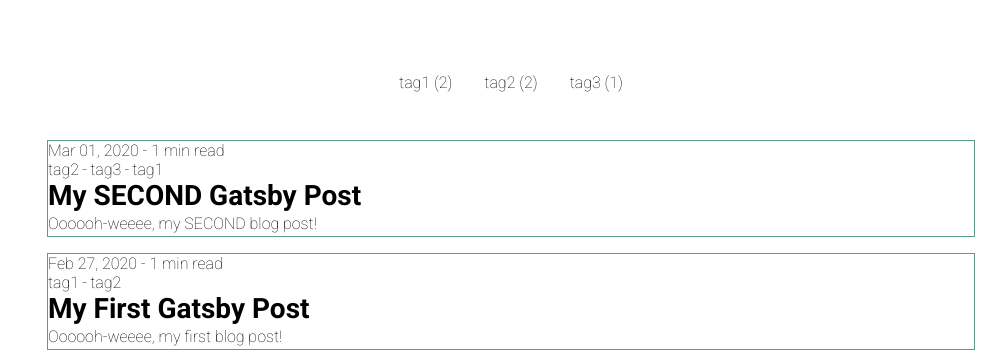
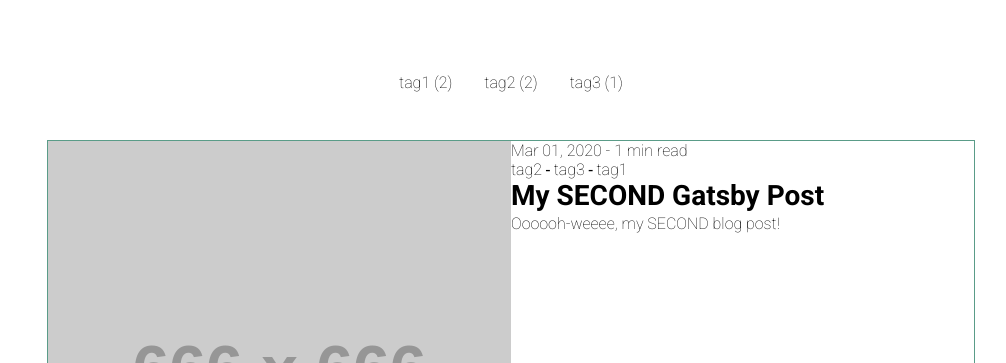
Before and after one commit to Ravanger/Personal-website_src, a Gatsby site: page / in a window 1280 px wide. Shown: the part 136-499 px from the top of the page, without its empty margins (129-1135 px from the left). Built offline with nearby package versions, Linux system fonts and the light colour scheme; Gatsby itself is replaced by a stand-in of ours; placeholder pictures from the web are drawn by us.

Commit message:
Preparing blogpost styling

```diff
--- a/src/components/blogpost.jsx
+++ b/src/components/blogpost.jsx
@@ -28,8 +28,16 @@
 `
 
 const BlogPost = ({ post }) => (
-  <DivBlogPost>
-    <Link to={post.frontmatter.path}>
+  <DivBlogPost className="pure-g">
+    <div className="pure-u-1-2">
+      <Link to={post.frontmatter.path}>
+        <img
+          src="https://via.placeholder.com/666"
+          style={{ width: "100%", height: "100%" }}
+        ></img>
+      </Link>
+    </div>
+    <div className="pure-u-1-2">
       <p>
         {post.frontmatter.date} - {post.timeToRead} min read
       </p>
@@ -40,9 +48,11 @@
           </LiTagItem>
         ))}
       </ul>
-      <H2BlogPostTitle>{post.frontmatter.title}</H2BlogPostTitle>
-      <PBlogPostExcerpt>{post.excerpt}</PBlogPostExcerpt>
-    </Link>
+      <Link to={post.frontmatter.path}>
+        <H2BlogPostTitle>{post.frontmatter.title}</H2BlogPostTitle>
+        <PBlogPostExcerpt>{post.excerpt}</PBlogPostExcerpt>
+      </Link>
+    </div>
   </DivBlogPost>
 )
 
--- a/src/components/layout.jsx
+++ b/src/components/layout.jsx
@@ -9,7 +9,7 @@
 import Footer from "./footer"
 
 const GlobalStyles = createGlobalStyle`
-  body, a {
+  body, a, p {
     font-family: 'Roboto', sans-serif !important;
   }
   a {
```
